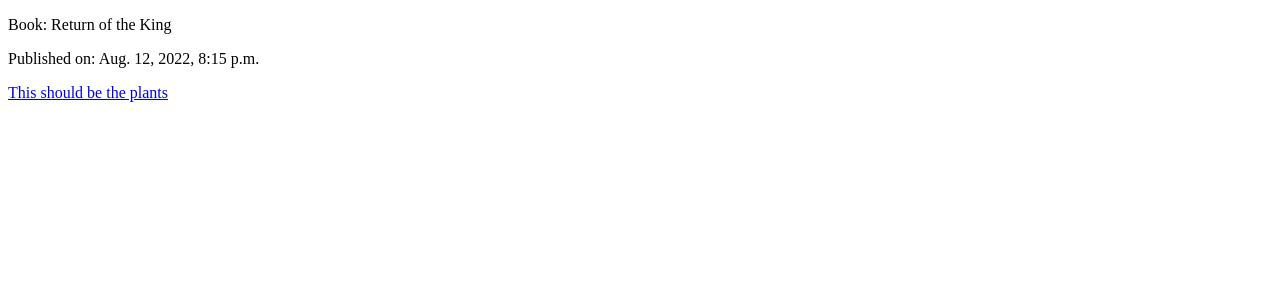
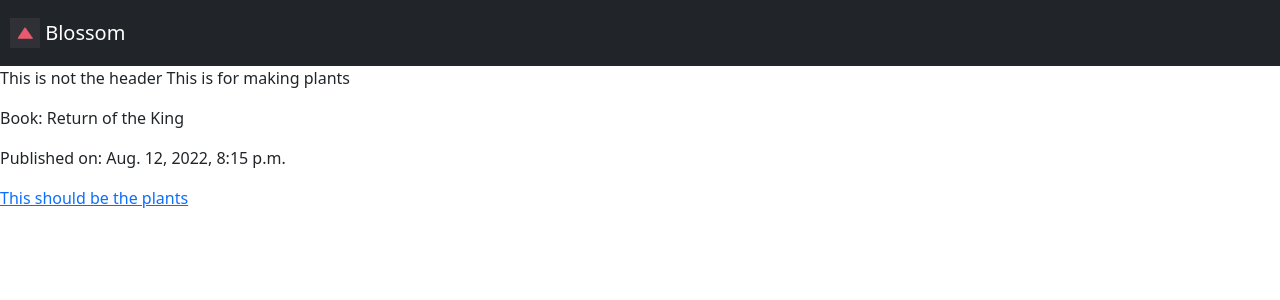
Before and after one commit to natewoodprojects/django-project, a Django app: page /book/1 in a window 1280 px wide. Shown: the top 300 px of the page. Run offline with Django 4.2, Linux system fonts and the light colour scheme; data comes from the database, SQL or seed files in the repository.

Commit message:
connected everything to the base template

```diff
--- a/blossom/myapp/templates/base.html
+++ b/blossom/myapp/templates/base.html
@@ -5,9 +5,33 @@
     <meta http-equiv="X-UA-Compatible" content="IE=edge" />
     <meta name="viewport" content="width=device-width, initial-scale=1.0" />
     <title>blossom</title>
+    <!-- CSS only -->
+    <link
+      href="https://cdn.jsdelivr.net/npm/bootstrap@5.2.0/dist/css/bootstrap.min.css"
+      rel="stylesheet"
+      integrity="sha384-gH2yIJqKdNHPEq0n4Mqa/HGKIhSkIHeL5AyhkYV8i59U5AR6csBvApHHNl/vI1Bx"
+      crossorigin="anonymous"
+    />
   </head>
   <body>
-    <header><a href="">Home</a></header>
+    <nav class="navbar navbar-expand-lg navbar-dark bg-dark">
+      <a class="navbar-brand" href="#" style="padding: 10px"
+        ><img
+          src="/static/delta.png"
+          width="30"
+          height="30"
+          padding="10"
+          class="d-inline-block align-top"
+          alt="picture"
+        /> Blossom</a
+      >
+    </nav>
     {% block content %} {% endblock %}
+    <!-- JavaScript Bundle with Popper -->
+    <script
+      src="https://cdn.jsdelivr.net/npm/bootstrap@5.2.0/dist/js/bootstrap.bundle.min.js"
+      integrity="sha384-A3rJD856KowSb7dwlZdYEkO39Gagi7vIsF0jrRAoQmDKKtQBHUuLZ9AsSv4jD4Xa"
+      crossorigin="anonymous"
+    ></script>
   </body>
 </html>
--- a/blossom/myapp/templates/book_details.html
+++ b/blossom/myapp/templates/book_details.html
@@ -1,17 +1,12 @@
-<!DOCTYPE html>
-<html lang="en">
-  <head>
-    <meta charset="UTF-8" />
-    <meta http-equiv="X-UA-Compatible" content="IE=edge" />
-    <meta name="viewport" content="width=device-width, initial-scale=1.0" />
-    <title>Blossom</title>
-  </head>
-  <body>
-    <p>Book: {{ book.title}}</p>
-    <p>Published on: {{ book.pub_date}}</p>
-    <a href="http://127.0.0.1:8000/plants">This should be the plants</a>
-    <!-- Not sure how much I can do a regular thing. Also, is jinja being used or is it something else?
+{% extends 'base.html' %} {% block content %}
+
+<p>This is not the header This is for making plants</p>
+
+<p>Book: {{ book.title}}</p>
+<p>Published on: {{ book.pub_date}}</p>
+<a href="http://127.0.0.1:8000/plants">This should be the plants</a>
+<!-- Not sure how much I can do a regular thing. Also, is jinja being used or is it something else?
 
 I really want to use django for more. I shall. Soon enough. -->
-  </body>
-</html>
+
+{% endblock %}
--- a/blossom/myapp/templates/new_plant.html
+++ b/blossom/myapp/templates/new_plant.html
@@ -2,4 +2,7 @@
 
 <p>This is not the header This is for making plants</p>
 
+
+
+<form action=""></form>
 {% endblock %}
--- a/blossom/myapp/views.py
+++ b/blossom/myapp/views.py
@@ -7,7 +7,7 @@
 
 
 def index(request):
-    return HttpResponse('<a href="http://127.0.0.1:8000/book/1">This should be a book</a>')
+    return render(request, 'plants.html')
 
 def book_by_id(request, book_id):
     book = Book.objects.get(pk=book_id)
```
Also changed, not shown: blossom/myapp/templates/plants.html (+9 -14 lines), blossom/myapp/static/delta.png (added).
